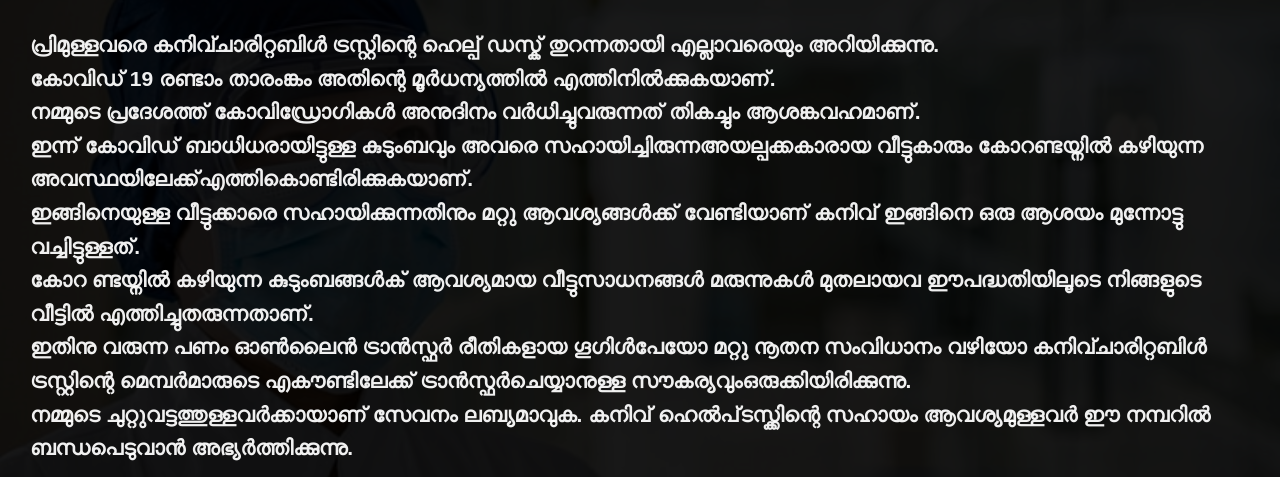
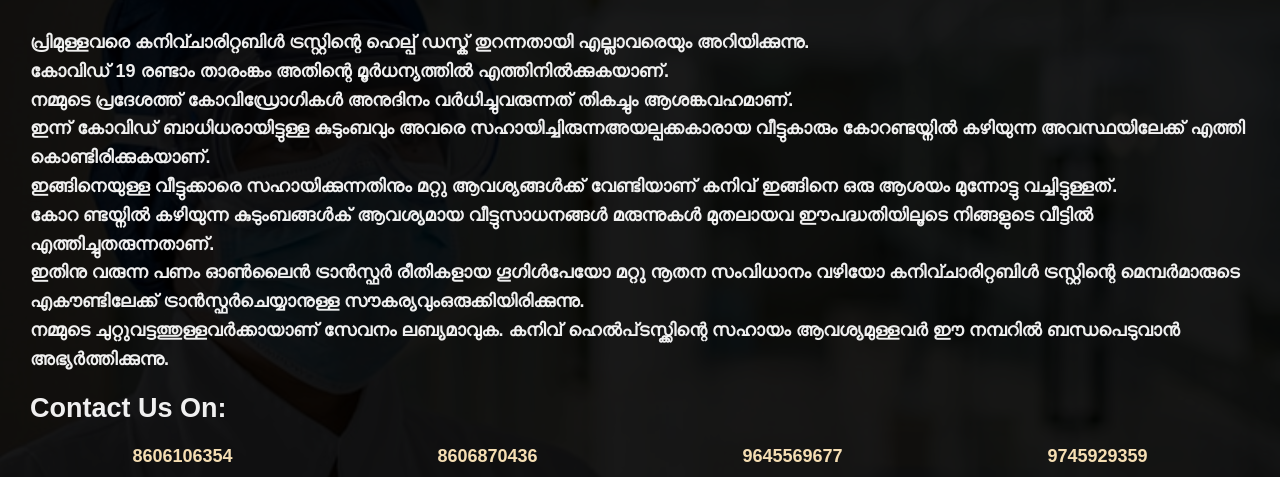
Before and after one commit to nijin26/covid-19, a plain HTML site: page index.html in a window 1280 px wide. Shown: the part 162-639 px from the top of the page. Drawn offline with nearby package versions, Linux system fonts and the light colour scheme.

Commit message:
Overflow fixed

```diff
--- a/style.css
+++ b/style.css
@@ -20,10 +20,11 @@ html {
 
 body {
   font-family: "Monument Extended", sans-serif;
+  overflow-x: hidden;
 }
 
 header {
-  width: 100%;
+  width: 100vw;
   height: 20vh;
   background: url("assets/header.jpg") no-repeat center fixed;
   background-size: cover;
@@ -41,13 +42,14 @@ header > p {
 }
 
 main {
-  width: 100%;
+  width: 100vw;
   height: max-content;
   background: url("assets/doctor.jpg") no-repeat center fixed rgba(0, 0, 0, 0.9);
   background-size: cover;
   background-blend-mode: darken;
   padding: 30px;
-  font-size: 2.1rem;
+  margin: 0 auto;
+  font-size: 1.8rem;
   color: rgba(255, 255, 255, 0.938);
   font-weight: bold;
   line-height: 160%;
```
Also changed, not shown: index.html (+1 -1 lines).
